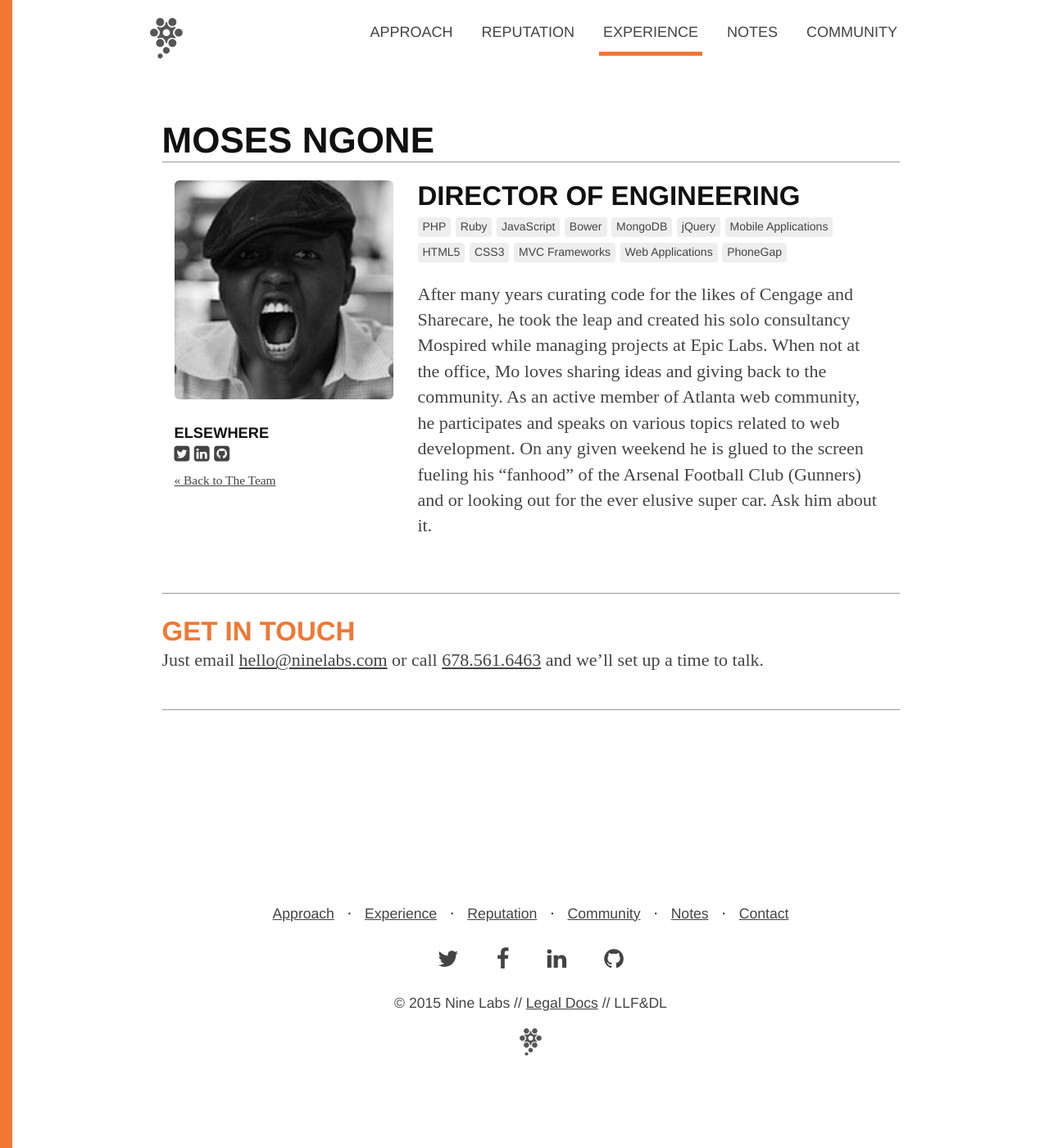
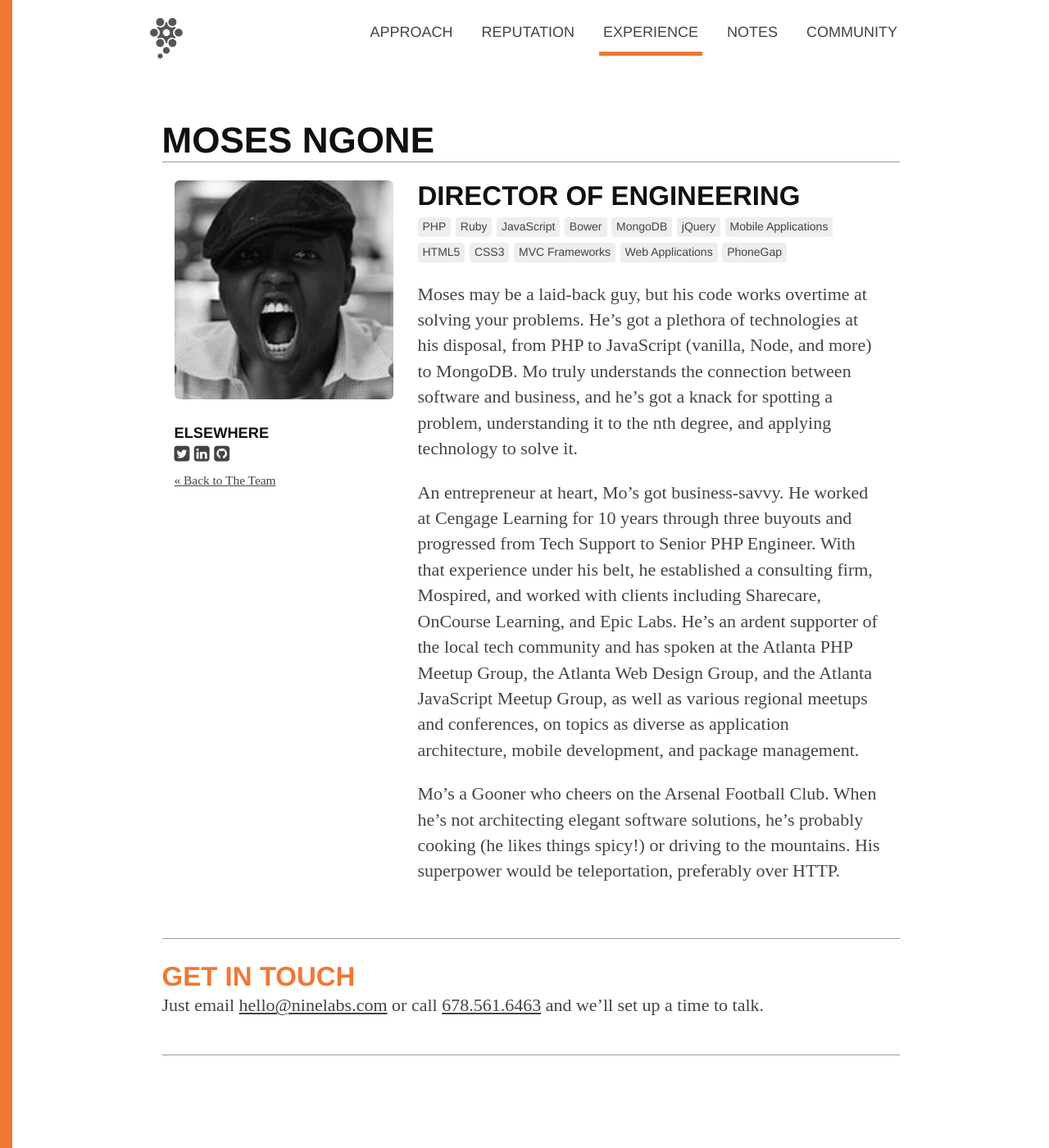
Before and after one commit to ninelabs/ninelabs.com, a Jekyll site: the page built from experience/moses-ngone.html, in a window 1280 px wide and 1400 px high. Shown: the whole window at 82% size. Built offline with Jekyll 4.4.1, drawn with Linux system fonts in a browser that asks for light colours; nearby versions of some CDN libraries; Markdown is read by kramdown in place of the engine named in the settings.

Commit message:
Updated Mo's bio

```diff
--- a/_data/partners.yml
+++ b/_data/partners.yml
@@ -76,4 +76,8 @@
   linkedin: https://linkedin.com/in/mosesngone
   github: https://github.com/mospired
   bio: |
-    After many years curating code for the likes of Cengage and Sharecare, he took the leap and created his solo consultancy Mospired while managing projects at Epic Labs. When not at the office, Mo loves sharing ideas and giving back to the community. As an active member of Atlanta web community, he participates and speaks on various topics related to web development. On any given weekend he is glued to the screen fueling his "fanhood" of the Arsenal Football Club (Gunners) and or looking out for the ever elusive super car. Ask him about it.
+    Moses may be a laid-back guy, but his code works overtime at solving your problems. He&rsquo;s got a plethora of technologies at his disposal, from PHP to JavaScript (vanilla, Node, and more) to MongoDB. Mo truly understands the connection between software and business, and he&rsquo;s got a knack for spotting a problem, understanding it to the nth degree, and applying technology to solve it.
+
+    An entrepreneur at heart, Mo&rsquo;s got business-savvy. He worked at Cengage Learning for 10 years through three buyouts and progressed from Tech Support to Senior PHP Engineer. With that experience under his belt, he established a consulting firm, Mospired, and worked with clients including Sharecare, OnCourse Learning, and Epic Labs. He&rsquo;s an ardent supporter of the local tech community and has spoken at the Atlanta PHP Meetup Group, the Atlanta Web Design Group, and the Atlanta JavaScript Meetup Group, as well as various regional meetups and conferences, on topics as diverse as application architecture, mobile development, and package management.
+
+    Mo&rsquo;s a Gooner who cheers on the Arsenal Football Club. When he&rsquo;s not architecting elegant software solutions, he&rsquo;s probably cooking (he likes things spicy!) or driving to the mountains. His superpower would be teleportation, preferably over HTTP.
```
